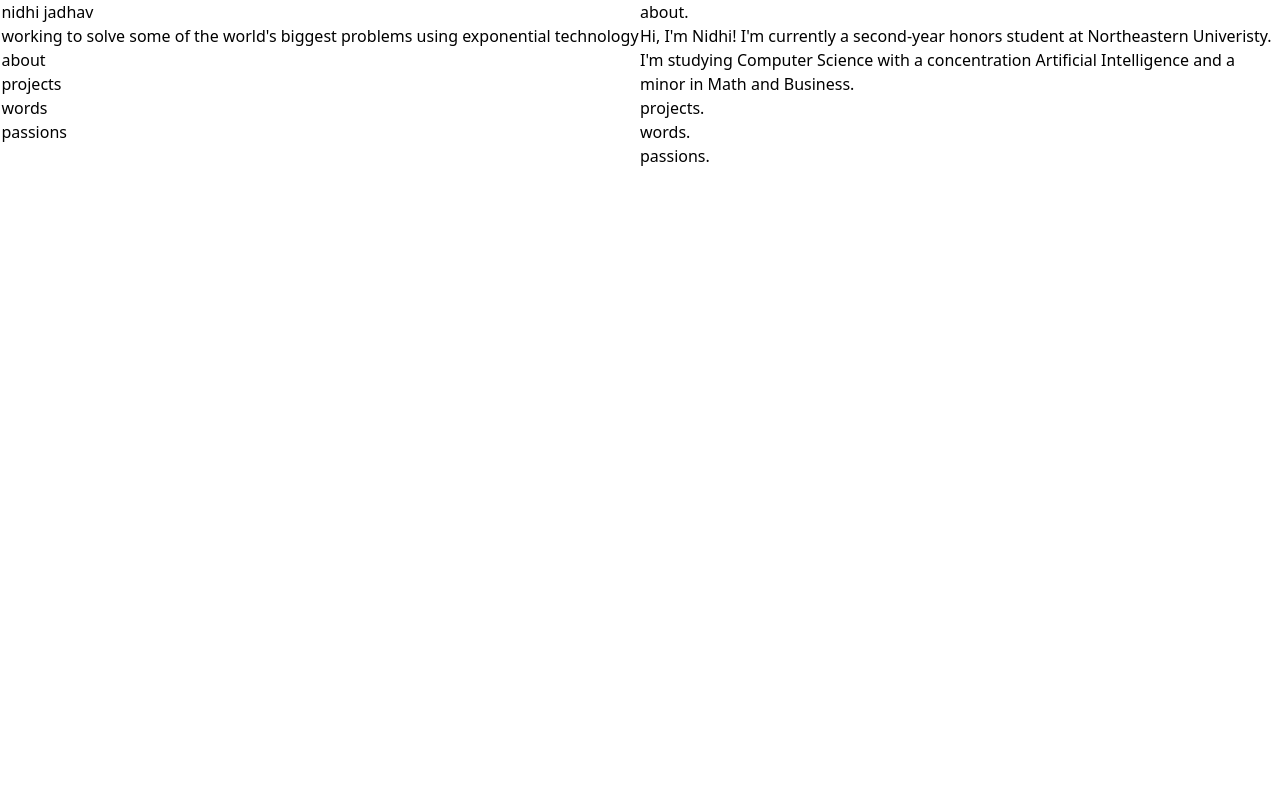
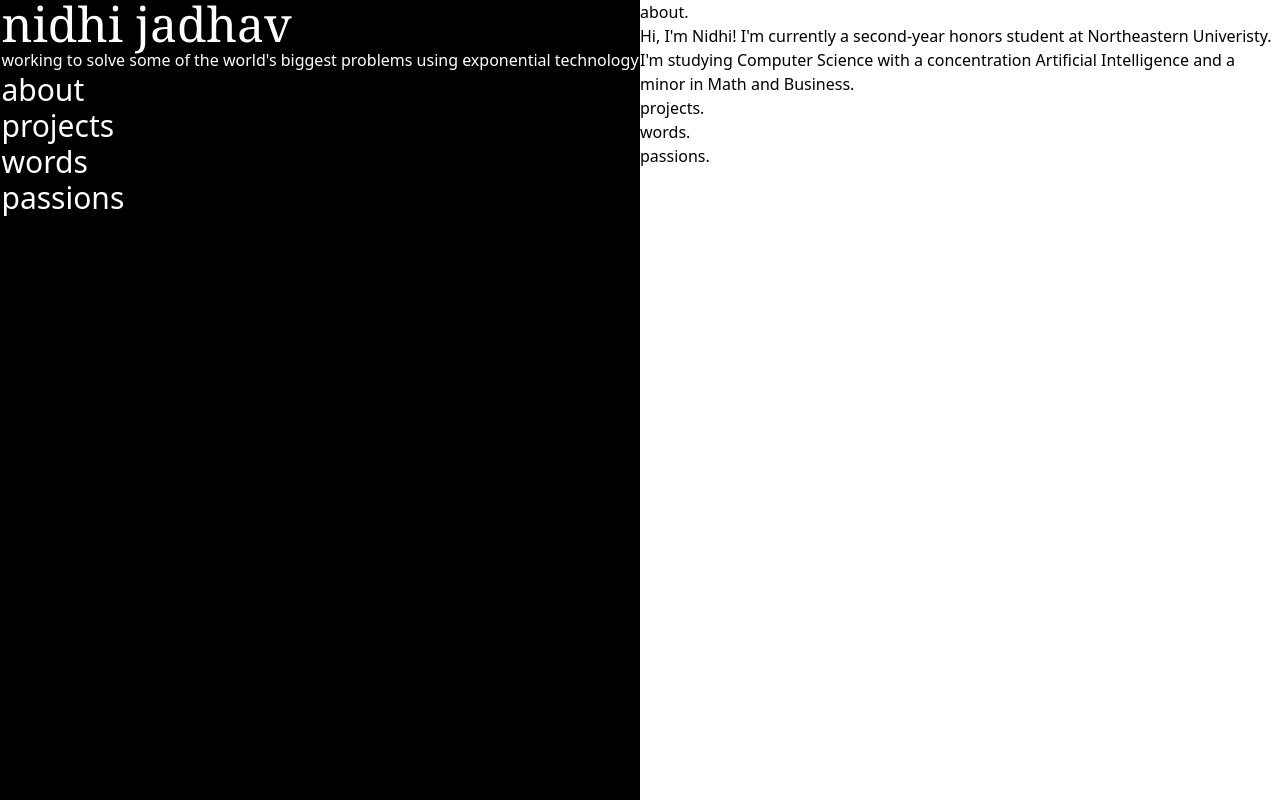
Before and after one commit to nidhijadhav/nidhijadhav.github.io, a website: page index.html in a window 1280 px wide. Drawn offline with Linux system fonts and the light colour scheme.

Commit message:
underline animation

```diff
--- a/index.html
+++ b/index.html
@@ -4,18 +4,18 @@
     <meta charset="UTF-8">
     <meta name="viewport" content="width=device-width, initial-scale=1.0">
     <link href="./public/style.css" rel="stylesheet">
-    <title>nidhi</title>
+    <title>Document</title>
 </head>
 <body>
-    <div class="flex flex-col md:flex-row">
-        <div class="w-full md:w-1/2 flex flex-col items-center"> <!-- Sidebar -->
+    <div class="min-h-screen flex flex-col md:flex-row">
+        <div class="w-full md:w-1/2 flex flex-col items-center bg-black"> <!-- Sidebar -->
             <div>
-                <h1 class="fonts-serif">nidhi jadhav</h1>
-                <p>working to solve some of the world's biggest problems using exponential technology</p>
-                <h3><a href="#about">about</a></h3>
-                <h3><a href="#projects">projects</a></h3>
-                <h3><a href="#words">words</a></h3>
-                <h3><a href="#passions">passions</a></h3>
+                <h1 class="font-serif text-5xl text-white">nidhi jadhav</h1>
+                <p class="text-base text-white">working to solve some of the world's biggest problems using exponential technology</p>
+                <h3 class="text-3xl text-white relative after:bg-white after:absolute after:h-1 after:w-0 after:bottom-0 after:left-0 hover:after:w-full after:transition-all after:duration-300 cursor-pointer"><a href="#about">about</a></h3>
+                <h3 class="text-3xl text-white relative after:bg-white after:absolute after:h-1 after:w-0 after:bottom-0 after:left-0 hover:after:w-full after:transition-all after:duration-300 cursor-pointer"><a href="#projects">projects</a></h3>
+                <h3 class="text-3xl text-white relative after:bg-white after:absolute after:h-1 after:w-0 after:bottom-0 after:left-0 hover:after:w-full after:transition-all after:duration-300 cursor-pointer"><a href="#words">words</a></h3>
+                <h3 class="text-3xl text-white relative after:bg-white after:absolute after:h-1 after:w-0 after:bottom-0 after:left-0 hover:after:w-full after:transition-all after:duration-300 cursor-pointer"><a href="#passions">passions</a></h3>
             </div>
 
         </div>
```
Also changed, not shown: public/style.css.
